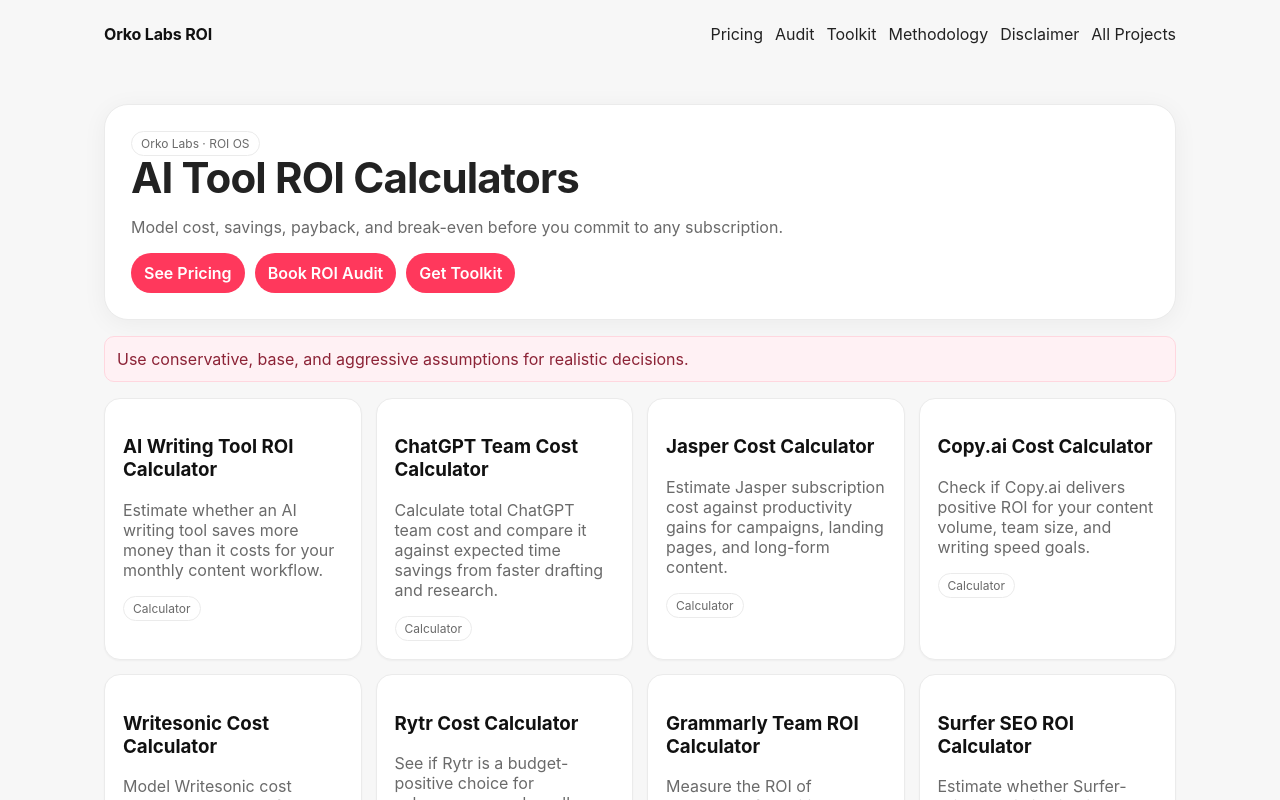
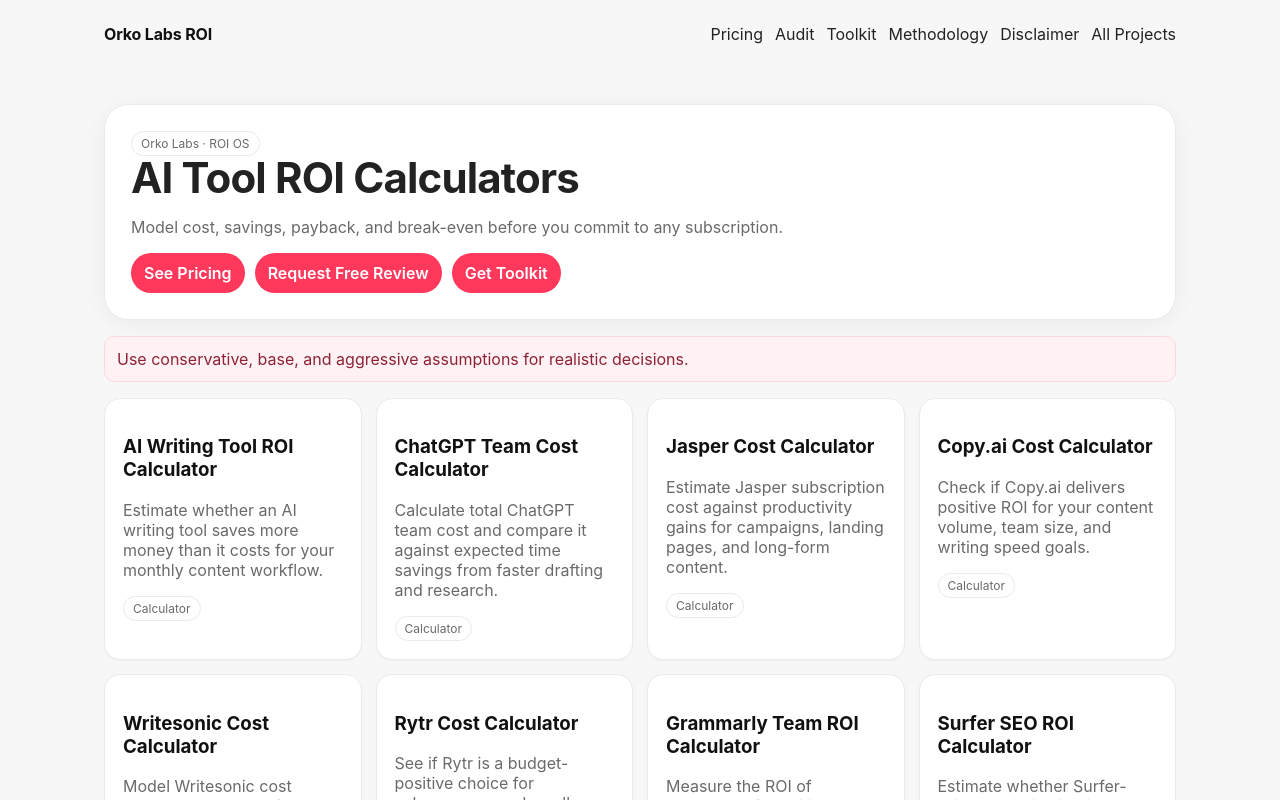
Before and after one commit to ankurvsoni/ai-tool-roi-calculators, a Next.js app: page / in a window 1280 px wide. Shown: the top 800 px of the page. Built offline with nearby package versions, Linux system fonts and the light colour scheme.

Commit message:
Fix homepage CTA copy to match free review funnel

```diff
--- a/app/page.js
+++ b/app/page.js
@@ -11,7 +11,7 @@
         <p className="muted">Model cost, savings, payback, and break-even before you commit to any subscription.</p>
         <div className="ctaRow">
           <Link className="btn" href="/pricing">See Pricing</Link>
-          <Link className="btn" href="/audit">Book ROI Audit</Link>
+          <Link className="btn" href="/audit">Request Free Review</Link>
           <Link className="btn" href="/toolkit">Get Toolkit</Link>
         </div>
       </section>
```
